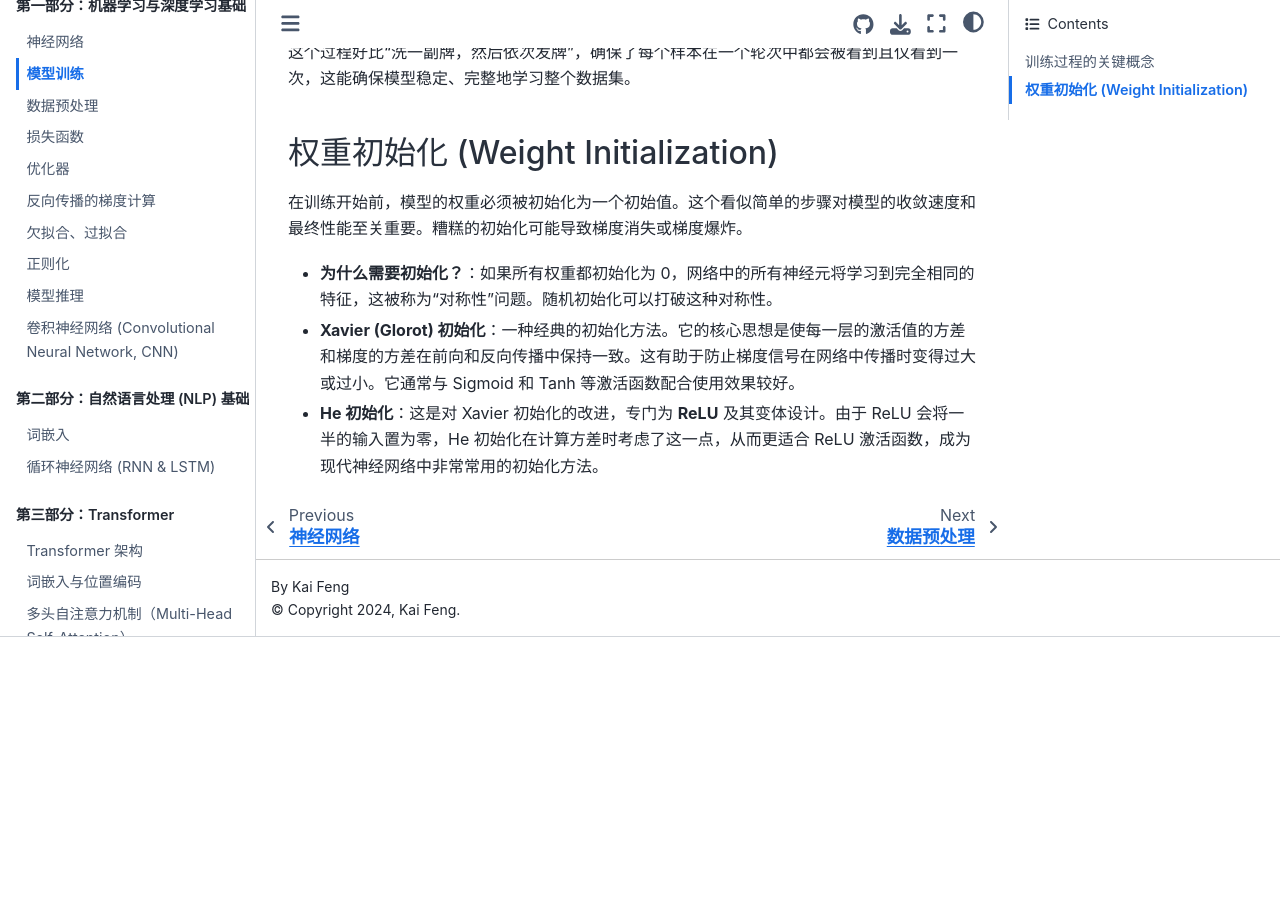
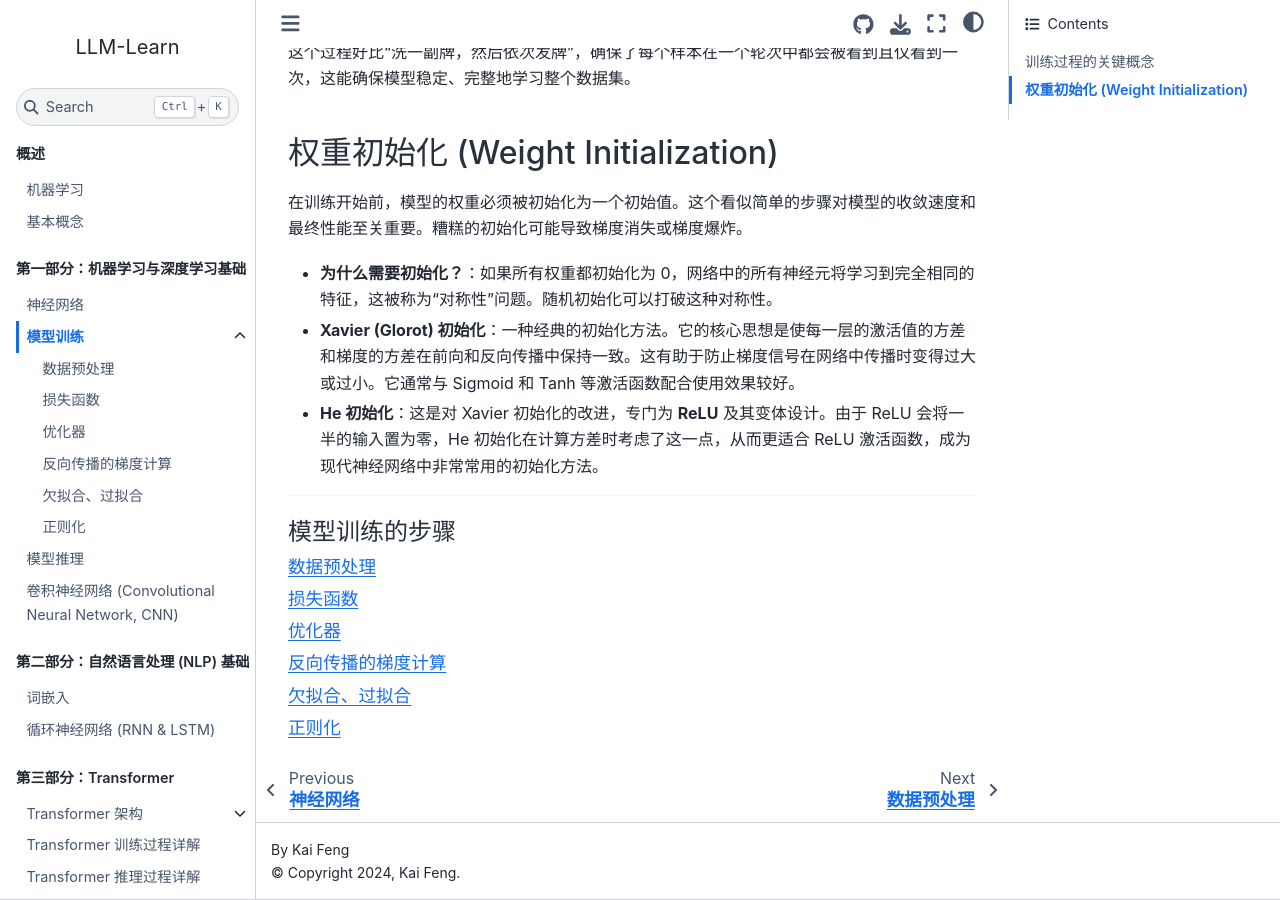
Before and after one commit to kaifeng/llm-learn, a Sphinx documentation site: the page built from source/part1_foundations/model_training.md, in a window 1280 px wide and 900 px high, scrolled down 989 px. Built offline with Sphinx 7.4.7 and the Sphinx Book theme 1.1.4, drawn with Linux system fonts in a browser that asks for light colours; before the commit the page ends 1626 px from its top, so only the background shows below that.

Commit message:
docs: Create nested chapter structure

````diff
--- a/source/part1_foundations/model_training.md
+++ b/source/part1_foundations/model_training.md
@@ -33,3 +33,17 @@
 - **Xavier (Glorot) 初始化**：一种经典的初始化方法。它的核心思想是使每一层的激活值的方差和梯度的方差在前向和反向传播中保持一致。这有助于防止梯度信号在网络中传播时变得过大或过小。它通常与 Sigmoid 和 Tanh 等激活函数配合使用效果较好。
 
 - **He 初始化**：这是对 Xavier 初始化的改进，专门为 **ReLU** 及其变体设计。由于 ReLU 会将一半的输入置为零，He 初始化在计算方差时考虑了这一点，从而更适合 ReLU 激活函数，成为现代神经网络中非常常用的初始化方法。
+
+---
+
+```{toctree}
+:caption: 模型训练的步骤
+:maxdepth: 1
+
+data_preprocessing.md
+loss_functions.md
+optimizers.md
+backpropagation.md
+underfitting_overfitting.md
+regularization.md
+```
````
Also changed, not shown: source/index.md (+0 -8 lines), source/part3_transformer/transformer_architecture.md (+10 -0 lines).
